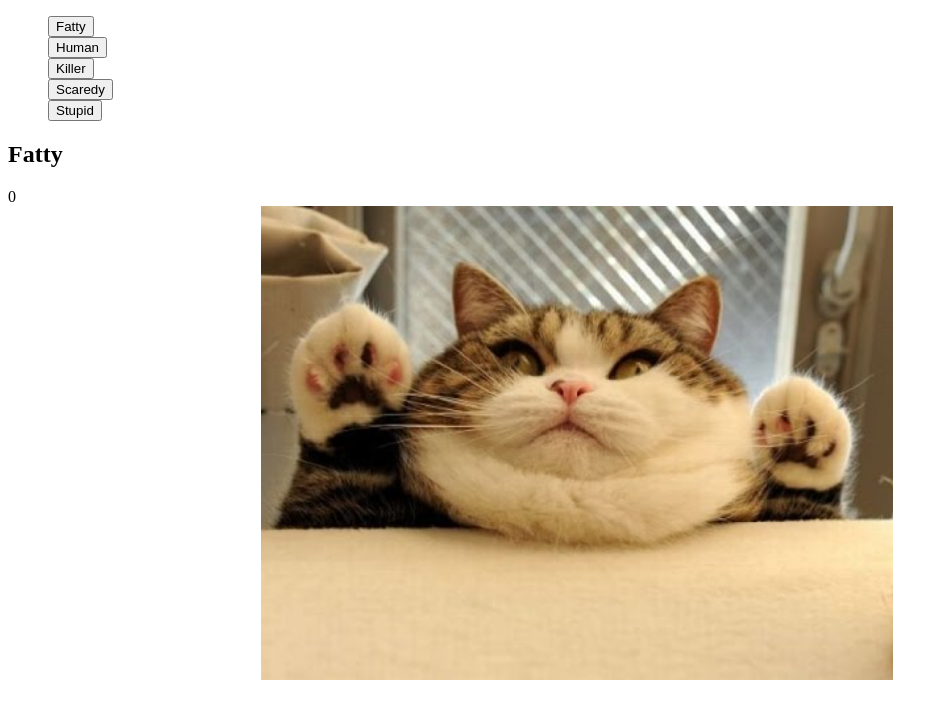
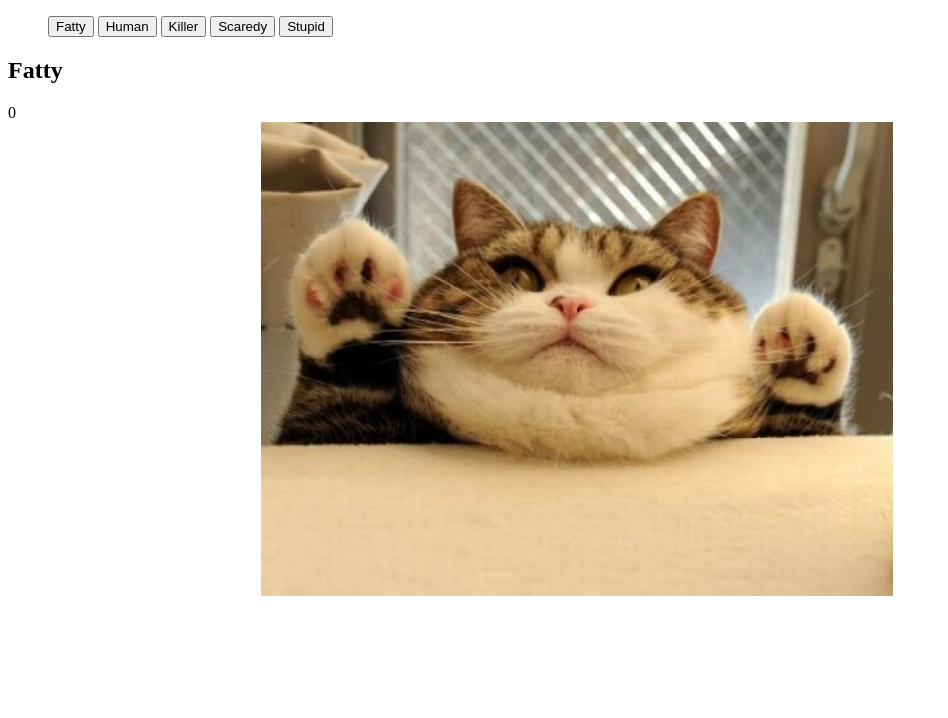
Before and after one commit to briang7/catClicker, a plain HTML site: page catClicker/index.html in a window 1280 px wide. Shown: the whole page, without its empty margins (0-948 px from the left). Drawn offline with Linux system fonts and the light colour scheme.

Commit message:
Add files via upload

```diff
--- a/catClicker/css/style.css
+++ b/catClicker/css/style.css
@@ -1,5 +1,6 @@
 li {
 	list-style-type: none;
+	display: inline;
 }
 
 img {
--- a/catClicker/js/app.js
+++ b/catClicker/js/app.js
@@ -63,7 +63,6 @@ var ViewModel = function(){
 	});
 
 	this.changeCat = function(a){
-		console.log("fuck");
 		that.currentCat(a);
 	};
 
```
